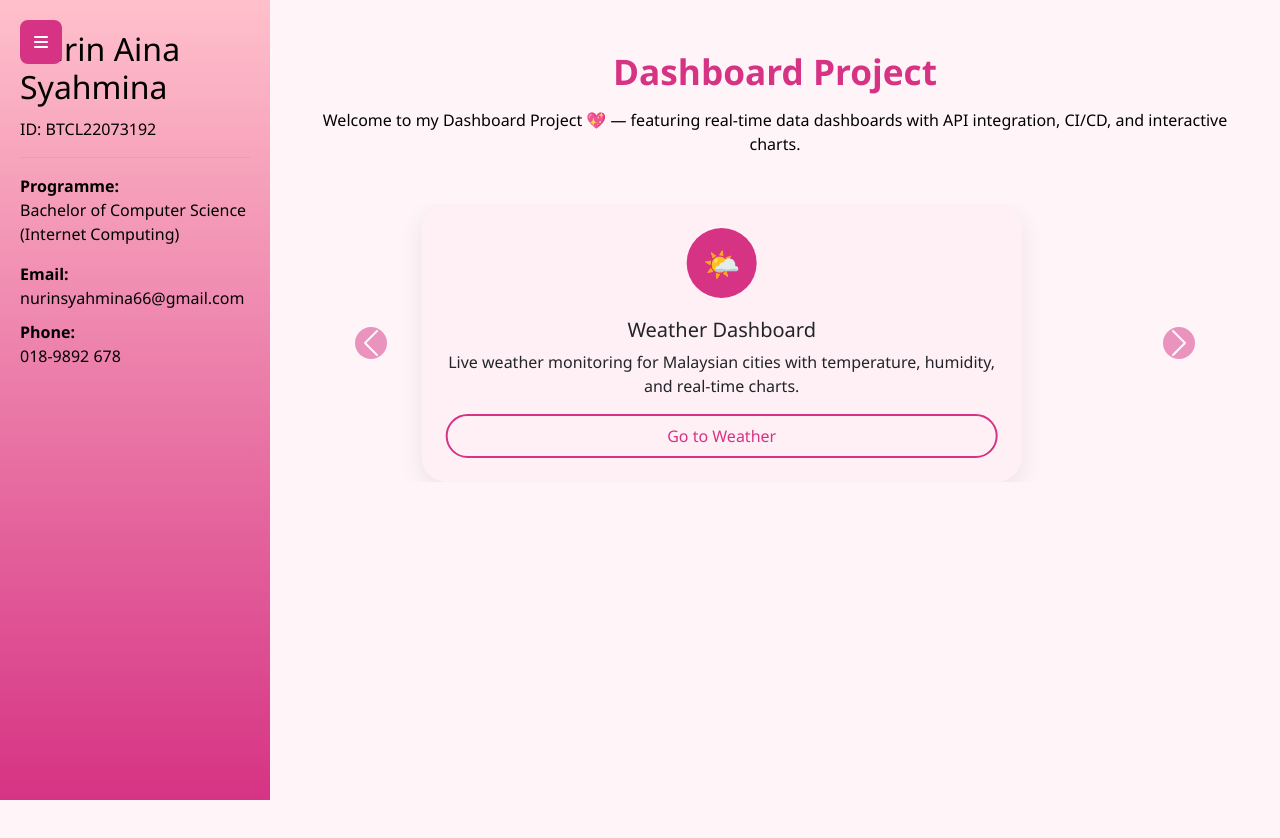
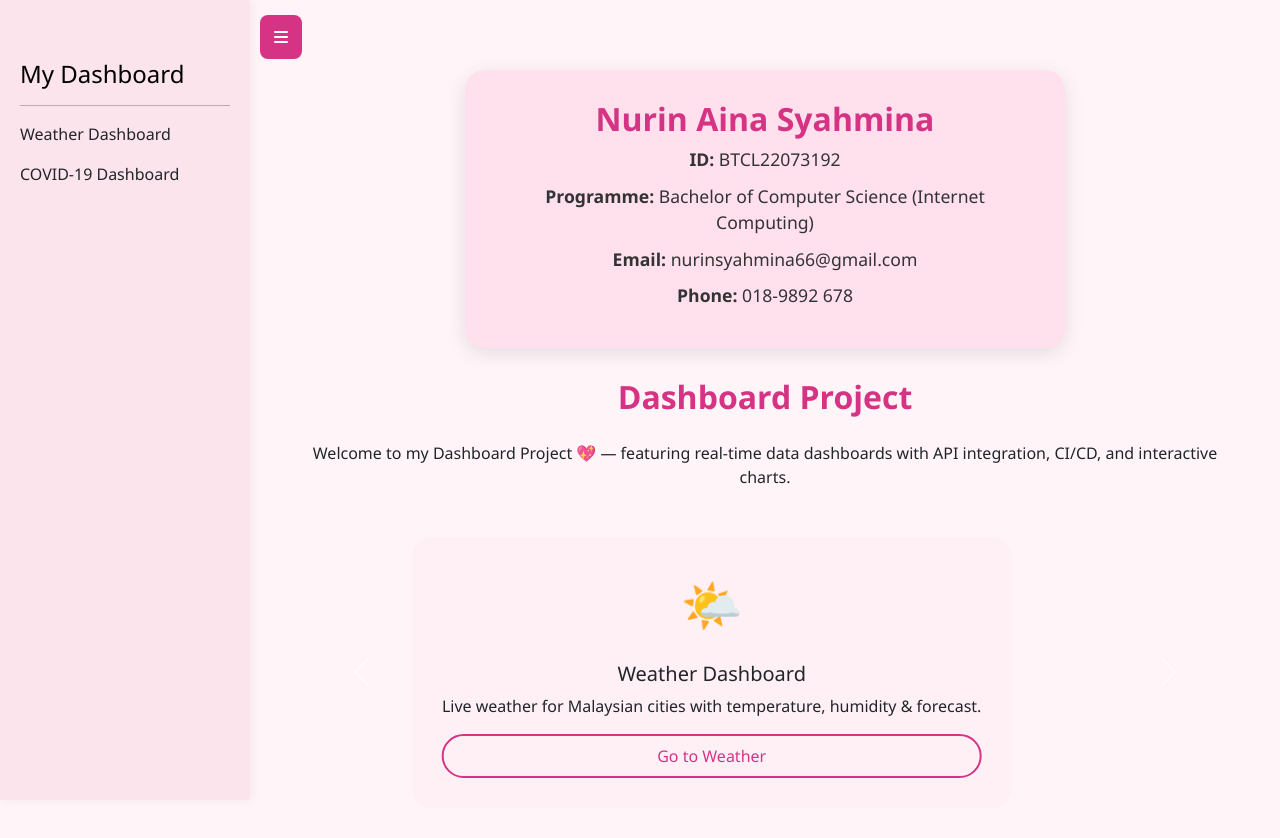
Before and after one commit to nurinainasyahmina/web-dashboard2, a plain HTML site: page index.html in a window 1280 px wide. Before the commit the page ends 800 px from the top, so only its background shows below. Drawn offline with nearby package versions, Linux system fonts and the light colour scheme.

Commit message:
index.html

```diff
--- a/index.html
+++ b/index.html
@@ -4,99 +4,84 @@
   <meta charset="UTF-8" />
   <meta name="viewport" content="width=device-width, initial-scale=1.0"/>
   <title>Dashboard - Nurin Aina Syahmina</title>
-  <link href="https://cdn.jsdelivr.net/npm/bootstrap@5.3.0/dist/css/bootstrap.min.css" rel="stylesheet"/>
+  <link href="https://cdn.jsdelivr.net/npm/bootstrap@5.3.0/dist/css/bootstrap.min.css" rel="stylesheet" />
   <link rel="stylesheet" href="https://cdnjs.cloudflare.com/ajax/libs/font-awesome/6.5.0/css/all.min.css"/>
   <style>
     body {
+      margin: 0;
       font-family: 'Segoe UI', sans-serif;
       background-color: #fff5f8;
-      color: #000;
-      margin: 0;
     }
 
-    /* Sidebar Styles */
     .sidebar {
-      width: 270px;
-      background: linear-gradient(to bottom, #ffc0cb, #d63384);
+      width: 250px;
+      background-color: #fce4ec;
       color: #000;
-      padding: 30px 20px;
+      padding: 60px 20px 30px;
       height: 100vh;
       position: fixed;
       top: 0;
       left: 0;
-      transition: all 0.3s ease;
       overflow-y: auto;
-      z-index: 1000;
+      box-shadow: 2px 0 10px rgba(0, 0, 0, 0.05);
     }
 
-    .sidebar.collapsed {
-      width: 0;
-      padding: 0;
-      overflow: hidden;
+    .main-content {
+      margin-left: 250px;
+      padding: 40px;
     }
 
-    .sidebar h2, .sidebar p {
-      color: #000;
-      margin-bottom: 10px;
-    }
-
-    .sidebar hr {
-      border-color: rgba(0, 0, 0, 0.2);
-    }
-
-    /* Toggle Button */
     .toggle-btn {
       position: fixed;
-      top: 20px;
-      left: 20px;
+      top: 15px;
+      left: 260px;
       background-color: #d63384;
       color: white;
       border: none;
       padding: 10px 14px;
       border-radius: 8px;
-      z-index: 1100;
-    }
-
-    /* Main Content */
-    .main-content {
-      margin-left: 270px;
-      padding: 50px 30px;
-      transition: margin-left 0.3s ease;
-    }
-
-    .main-content.collapsed {
-      margin-left: 0;
+      z-index: 1101;
     }
 
     .dashboard-title {
-      font-size: 2.2rem;
+      font-size: 2rem;
+      color: #d63384;
+      font-weight: 600;
+    }
+
+    .info-box {
+      background-color: #ffe0ec;
+      padding: 30px;
+      border-radius: 20px;
+      max-width: 600px;
+      margin: 30px auto;
+      box-shadow: 0 5px 20px rgba(0,0,0,0.1);
+    }
+
+    .info-box h2 {
       font-weight: bold;
       color: #d63384;
     }
 
-    .card {
-      border: none;
-      border-radius: 25px;
-      box-shadow: 0 8px 24px rgba(0, 0, 0, 0.08);
-      background-color: #fff0f5;
-      transition: all 0.3s ease;
+    .info-box p {
+      font-size: 1.1rem;
+      margin-bottom: 10px;
+      color: #333;
     }
 
-    .card:hover {
-      transform: translateY(-5px);
+    .carousel-inner .card {
+      border: none;
+      border-radius: 20px;
+      background-color: #fff0f5;
+      padding: 30px;
+      max-width: 600px;
+      margin: 0 auto;
     }
 
     .dashboard-icon {
-      width: 70px;
-      height: 70px;
-      background-color: #d63384;
-      color: white;
-      font-size: 30px;
-      border-radius: 50%;
-      display: flex;
-      justify-content: center;
-      align-items: center;
-      margin: 0 auto 20px;
+      font-size: 50px;
+      margin-bottom: 20px;
+      color: #d63384;
     }
 
     .btn-outline-pink {
@@ -112,19 +97,20 @@
       color: white;
     }
 
-    .carousel-control-prev-icon,
-    .carousel-control-next-icon {
-      background-color: #d63384;
-      border-radius: 50%;
-    }
-
     @media (max-width: 768px) {
       .main-content {
         margin-left: 0;
+        padding: 20px;
       }
 
       .sidebar {
-        width: 220px;
+        width: 100%;
+        height: auto;
+        position: relative;
+      }
+
+      .toggle-btn {
+        display: none;
       }
     }
   </style>
@@ -132,46 +118,54 @@
 <body>
 
 <!-- Sidebar -->
-<div id="sidebar" class="sidebar">
-  <h2>Nurin Aina Syahmina</h2>
-  <p>ID: BTCL22073192</p>
+<div class="sidebar">
+  <h4>My Dashboard</h4>
   <hr>
-
-  <p><strong>Programme:</strong><br>Bachelor of Computer Science (Internet Computing)</p>
-  <p class="mt-3"><strong>Email:</strong><br>nurinsyahmina66@gmail.com</p>
-  <p><strong>Phone:</strong><br>018-9892 678</p>
+  <p><a href="weather.html" class="text-dark text-decoration-none">Weather Dashboard</a></p>
+  <p><a href="covid.html" class="text-dark text-decoration-none">COVID-19 Dashboard</a></p>
 </div>
 
-<!-- Toggle Button -->
+<!-- Toggle Sidebar Button -->
 <button class="toggle-btn" onclick="toggleSidebar()">
   <i class="fas fa-bars"></i>
 </button>
 
 <!-- Main Content -->
-<div id="main" class="main-content text-center">
-  <h1 class="dashboard-title mb-3">Dashboard Project</h1>
+<div class="main-content text-center">
+
+  <!-- Info Box in Center -->
+  <div class="info-box">
+    <h2>Nurin Aina Syahmina</h2>
+    <p><strong>ID:</strong> BTCL22073192</p>
+    <p><strong>Programme:</strong> Bachelor of Computer Science (Internet Computing)</p>
+    <p><strong>Email:</strong> nurinsyahmina66@gmail.com</p>
+    <p><strong>Phone:</strong> 018-9892 678</p>
+  </div>
+
+  <!-- Dashboard Title -->
+  <h1 class="dashboard-title mb-4">Dashboard Project</h1>
   <p class="mb-5">Welcome to my Dashboard Project 💖 — featuring real-time data dashboards with API integration, CI/CD, and interactive charts.</p>
 
   <!-- Carousel -->
   <div id="dashboardCarousel" class="carousel slide" data-bs-ride="carousel">
     <div class="carousel-inner">
 
-      <!-- Weather -->
+      <!-- Weather Dashboard -->
       <div class="carousel-item active">
-        <div class="card p-4 mx-auto text-center" style="max-width: 600px;">
+        <div class="card">
           <div class="dashboard-icon">🌤️</div>
           <h5>Weather Dashboard</h5>
-          <p>Live weather monitoring for Malaysian cities with temperature, humidity, and real-time charts.</p>
+          <p>Live weather for Malaysian cities with temperature, humidity & forecast.</p>
           <a href="weather.html" class="btn btn-outline-pink">Go to Weather</a>
         </div>
       </div>
 
-      <!-- COVID -->
+      <!-- COVID Dashboard -->
       <div class="carousel-item">
-        <div class="card p-4 mx-auto text-center" style="max-width: 600px;">
+        <div class="card">
           <div class="dashboard-icon">🦠</div>
           <h5>COVID-19 Dashboard</h5>
-          <p>Track the latest COVID-19 statistics and cases globally with live country-by-country charts.</p>
+          <p>Track global COVID-19 stats with country-by-country live updates.</p>
           <a href="covid.html" class="btn btn-outline-pink">Go to COVID-19</a>
         </div>
       </div>
@@ -179,22 +173,24 @@
 
     <!-- Carousel Controls -->
     <button class="carousel-control-prev" type="button" data-bs-target="#dashboardCarousel" data-bs-slide="prev">
-      <span class="carousel-control-prev-icon p-3" aria-hidden="true"></span>
+      <span class="carousel-control-prev-icon p-3 bg-pink rounded-circle" aria-hidden="true"></span>
       <span class="visually-hidden">Previous</span>
     </button>
     <button class="carousel-control-next" type="button" data-bs-target="#dashboardCarousel" data-bs-slide="next">
-      <span class="carousel-control-next-icon p-3" aria-hidden="true"></span>
+      <span class="carousel-control-next-icon p-3 bg-pink rounded-circle" aria-hidden="true"></span>
       <span class="visually-hidden">Next</span>
     </button>
   </div>
 </div>
 
-<!-- Bootstrap JS -->
+<!-- Scripts -->
 <script src="https://cdn.jsdelivr.net/npm/bootstrap@5.3.0/dist/js/bootstrap.bundle.min.js"></script>
 <script>
   function toggleSidebar() {
-    document.getElementById('sidebar').classList.toggle('collapsed');
-    document.getElementById('main').classList.toggle('collapsed');
+    const sidebar = document.querySelector('.sidebar');
+    const mainContent = document.querySelector('.main-content');
+    sidebar.classList.toggle('d-none');
+    mainContent.classList.toggle('w-100');
   }
 </script>
 </body>
```
